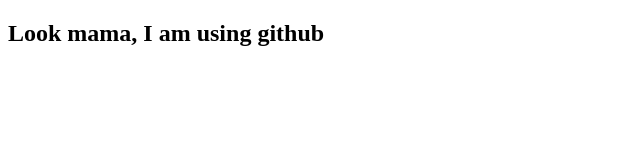
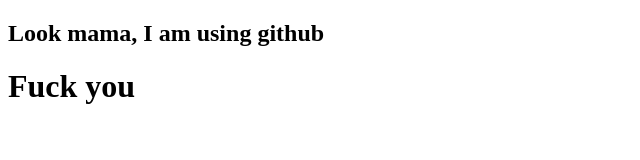
Before and after one commit to abhikhalid/my-first-website, a plain HTML site: page index.html in a window 1280 px wide. Shown: the whole page, without its empty margins (0-640 px from the left). Drawn offline with Linux system fonts and the light colour scheme.

Commit message:
fuck project

```diff
--- a/index.html
+++ b/index.html
@@ -10,6 +10,8 @@
 
     <h2>Look mama, I am using github</h2>
 
+    <h1>Fuck you</h1>
+
 
 </body>
 </html>
```
